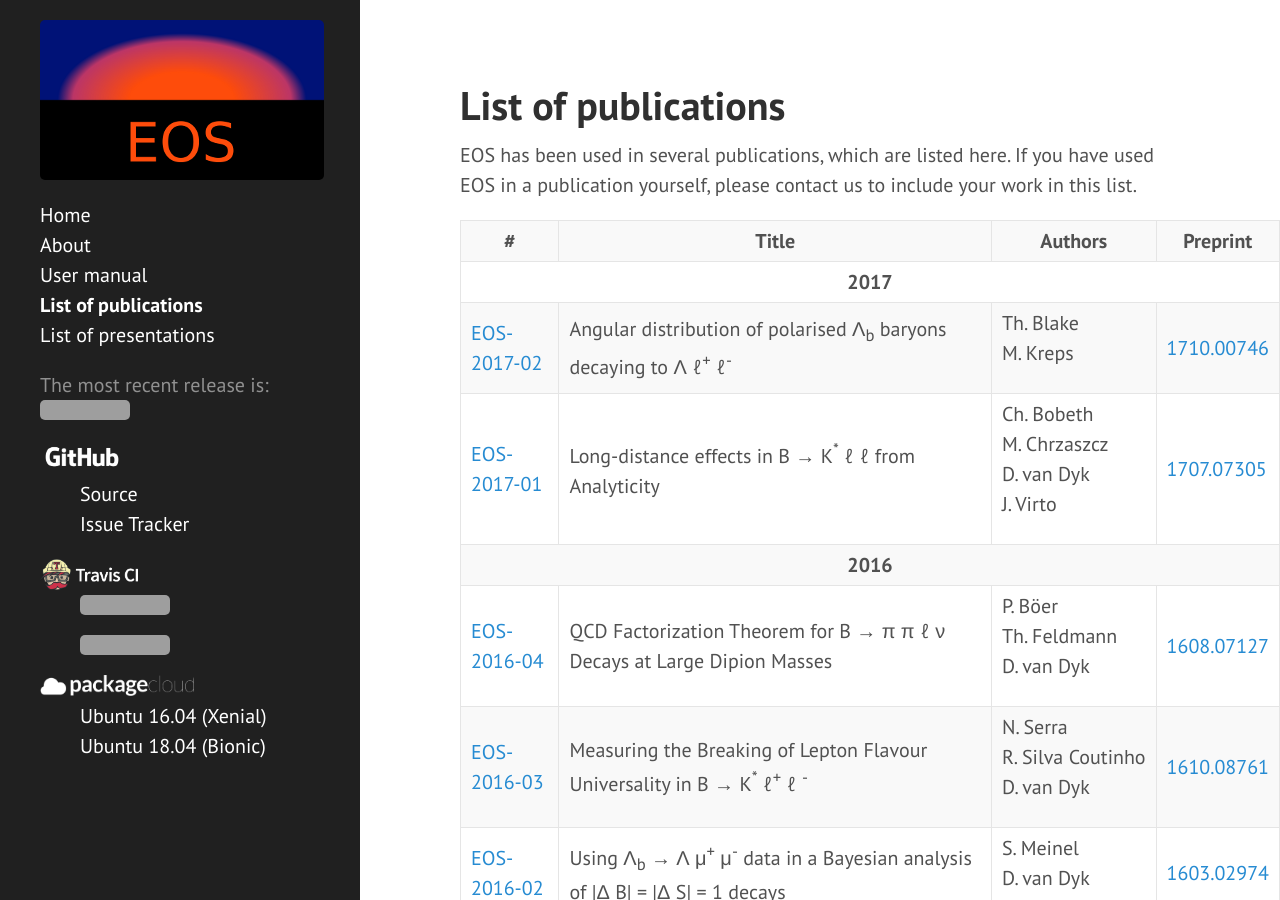
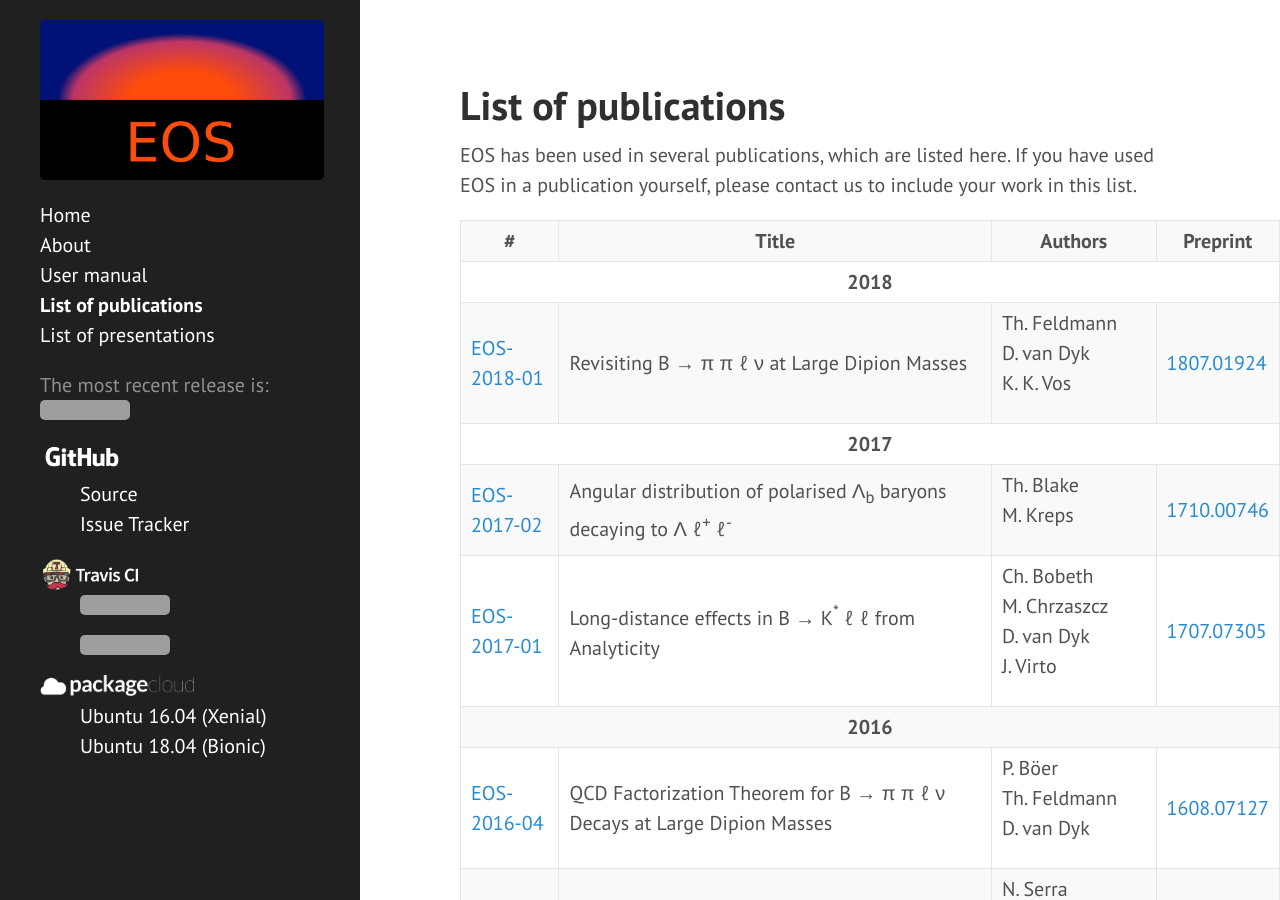
Before and after one commit to eos/eos.github.io, a Jekyll site: the page built from publications.html, in a window 1280 px wide and 900 px high. Built offline with Jekyll 4.4.1, drawn with Linux system fonts in a browser that asks for light colours; grey boxes are pictures that could not be loaded.

Commit message:
Add EOS-2018-01 to list of publications

```diff
--- a/_data/publications.yml
+++ b/_data/publications.yml
@@ -1,3 +1,9 @@
+- year: '2018'
+  items:
+      - id:      '01'
+        title:   'Revisiting B &rarr; &pi; &pi; &ell; &nu; at Large Dipion Masses'
+        authors: [ 'Th.&nbsp;Feldmann', 'D.&nbsp;van&nbsp;Dyk', 'K.&nbsp;K.&nbsp;Vos' ]
+        arxiv:   '1807.01924'
 - year: '2017'
   items:
       - id:      '02'
```
